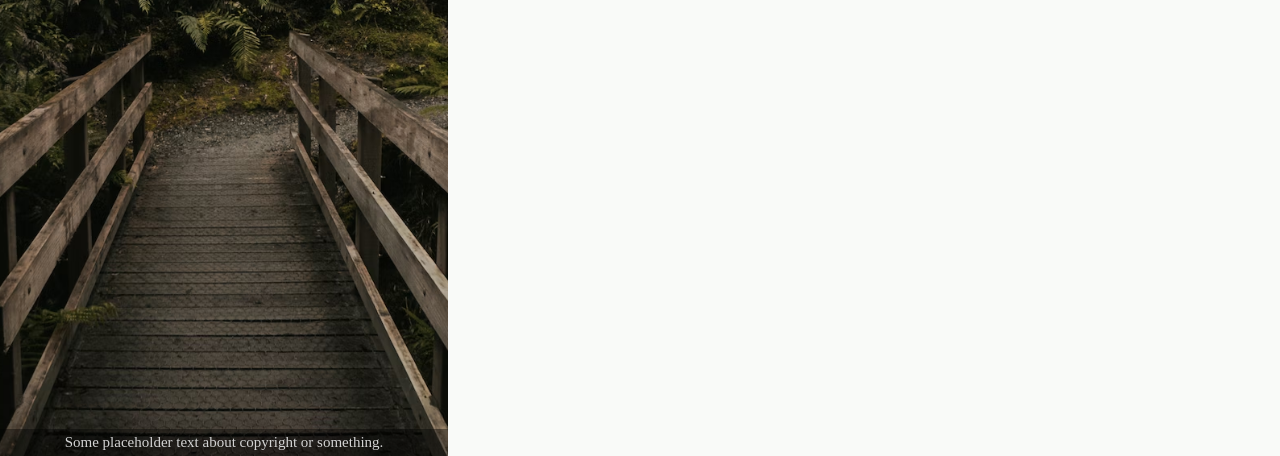
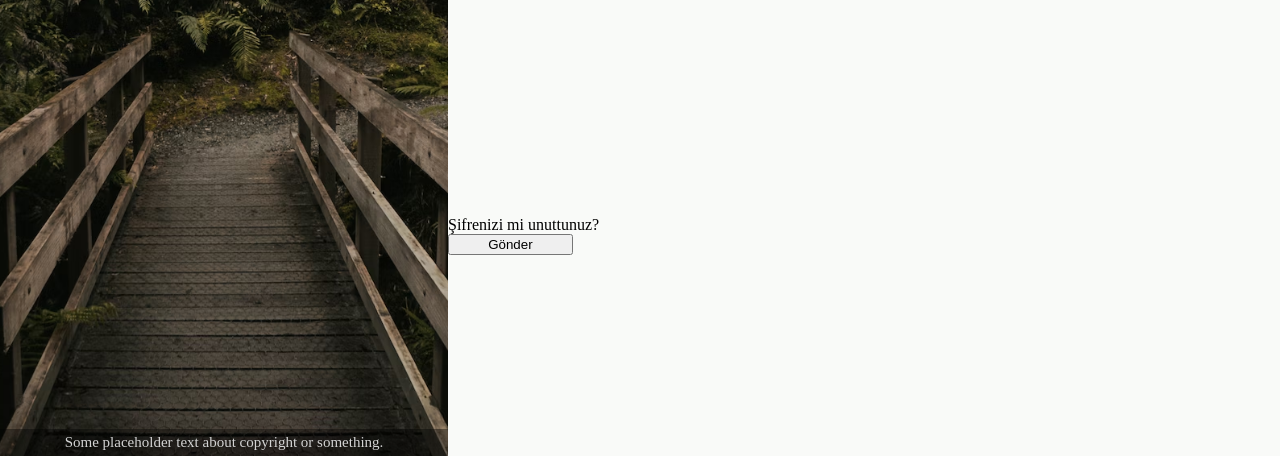
Before and after one commit to Aedevrez/TOP-signup-form, a plain HTML site: page index.html in a window 1280 px wide. Shown: the part 344-800 px from the top of the page. Drawn offline with Linux system fonts and the light colour scheme; a web font is replaced by a local one.

Commit message:
Add sendmsg content

```diff
--- a/index.html
+++ b/index.html
@@ -19,7 +19,14 @@
         <main>
             <div class="entry">Bu tamamen hayali bir servistir! Buraya doldurduğunuz bilgilerin nereye gideceğini ben de bilmiyorum. Yine de bir iki şey yazabilirsiniz.</div>
             <form action="127.0.0.1:5050/" class="signup" method="post"></form>
-            <div class="sendmsg"></div>
+            <div class="sendmsg">
+                <a class="forgotpassword">
+                    Şifrenizi mi unuttunuz?
+                </a>
+                <button>
+                    Gönder
+                </button>
+            </div>
         </main>
     </div>
 </body>
--- a/style.css
+++ b/style.css
@@ -85,4 +85,9 @@ main .sendmsg {
     width: 100%;
     height: 20%;
     background-color: #F9FAF8;
+    display: flex;
+    flex-direction: column;
 }
+.sendmsg button {
+    width: 15%;
+}
```
